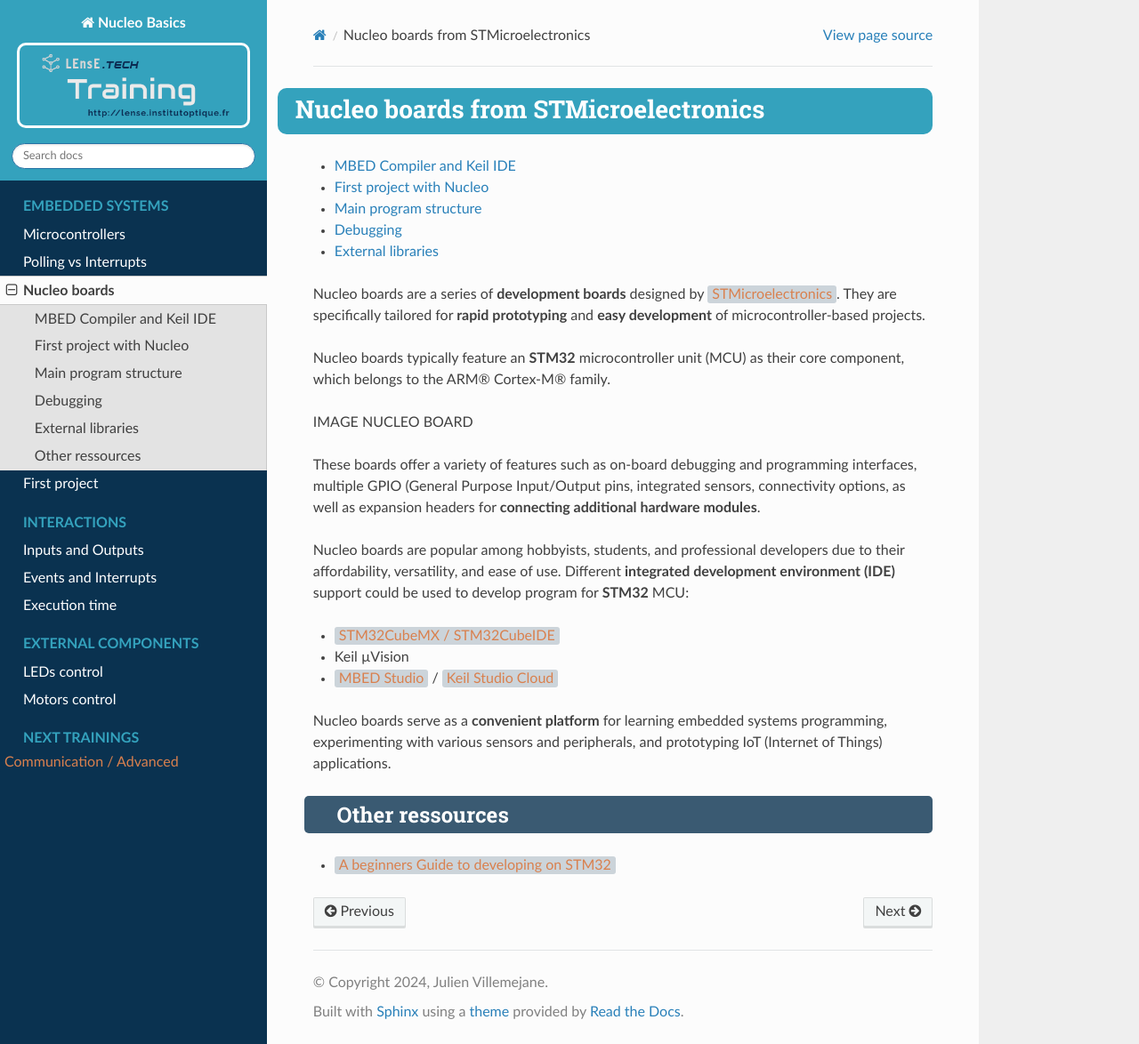
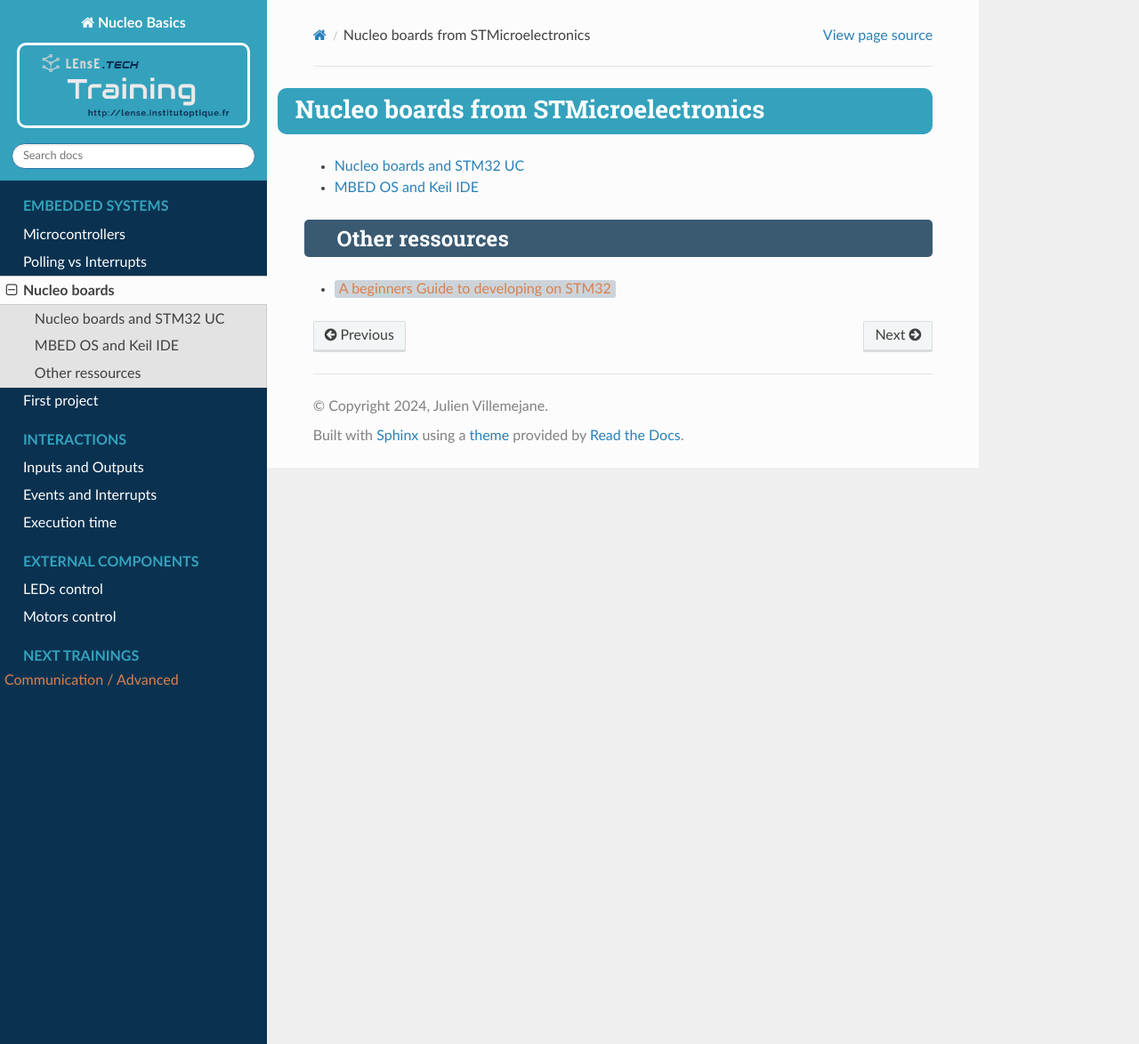
Before and after one commit to IOGS-LEnsE-training/nucleo-basics, a Sphinx documentation site: the page built from docs/source/contents/nucleo.rst, in a window 1280 px wide and 1174 px high. Shown: the whole window at 89% size. Built offline with Sphinx 7.4.7 and the Read the Docs theme 2.0.0, drawn with Linux system fonts in a browser that asks for light colours.

Commit message:
Update Documentation

```diff
--- a/docs/source/contents/nucleo.rst
+++ b/docs/source/contents/nucleo.rst
@@ -4,30 +4,8 @@ Nucleo boards from STMicroelectronics
 .. toctree::
    :maxdepth: 1
 
-	MBED Compiler and Keil IDE<gen_mbed_keil>
-	First project with Nucleo<nucleo_fisrt_project>
-	Main program structure<gen_main_structure>
-	Debugging<gen_debugging>
-	External libraries<gen_libs>
-
-
-
-Nucleo boards are a series of **development boards** designed by `STMicroelectronics <https://www.st.com/content/st_com/en.html>`_. They are specifically tailored for **rapid prototyping** and **easy development** of microcontroller-based projects.
-
-Nucleo boards typically feature an **STM32** microcontroller unit (MCU) as their core component, which belongs to the ARM® Cortex-M® family.
-
-IMAGE NUCLEO BOARD
-
-These boards offer a variety of features such as on-board debugging and programming interfaces, multiple :abbr:`GPIO (General Purpose Input/Output` pins, integrated sensors, connectivity options, as well as expansion headers for **connecting additional hardware modules**.
-
-Nucleo boards are popular among hobbyists, students, and professional developers due to their affordability, versatility, and ease of use. Different **integrated development environment (IDE)** support could be used to develop program for **STM32** MCU:
-
-* `STM32CubeMX / STM32CubeIDE <https://www.st.com/en/ecosystems/stm32cube.html>`_
-* Keil µVision
-* `MBED Studio <https://os.mbed.com/studio/>`_ / `Keil Studio Cloud <https://www.keil.arm.com/>`_
-
-
-Nucleo boards serve as a **convenient platform** for learning embedded systems programming, experimenting with various sensors and peripherals, and prototyping IoT (Internet of Things) applications.
+	Nucleo boards and STM32 UC<gen_nucleo>
+	MBED OS and Keil IDE<gen_mbed_keil>
 
 
 Other ressources
```
Also changed, not shown: docs/source/contents/first_project.rst (+8 -0 lines), docs/source/contents/gen_mbed_project.rst (added, +80 -0 lines), docs/source/contents/gen_nucleo.rst (added, +19 -0 lines), docs/source/contents/nucleo_fisrt_project.rst (deleted, +0 -25 lines), docs/source/_static/images/keil/keil_mbed_studio_new_project_mbed.png (added), docs/source/_static/images/keil/keil_mbed_studio_new_project_mbed_blinky.png (added), docs/source/_static/images/keil/keil_mbed_studio_plus.png (added).
